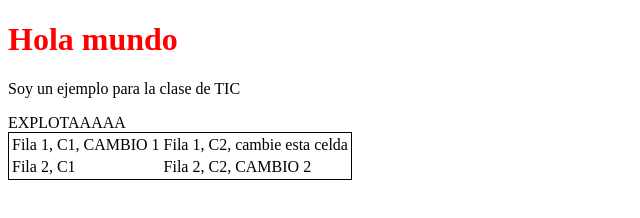
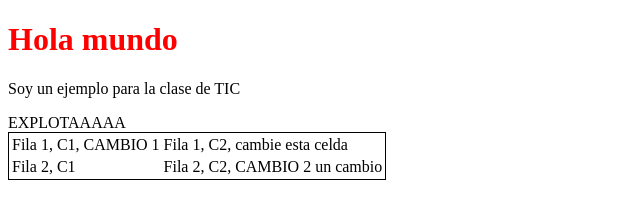
Before and after one commit to YahirGomex/REPO-TIC-2-740325, a plain HTML site: page index.html in a window 1280 px wide. Shown: the whole page, without its empty margins (0-640 px from the left). Drawn offline with Linux system fonts and the light colour scheme.

Commit message:
celda 2,2

```diff
--- a/index.html
+++ b/index.html
@@ -16,7 +16,7 @@
             </tr>
             <tr>
                 <td>Fila 2, C1</td>
-                <td>Fila 2, C2, CAMBIO 2</td>
+                <td>Fila 2, C2, CAMBIO 2 un cambio</td>
             </tr>
         </table>
     </body>
```
